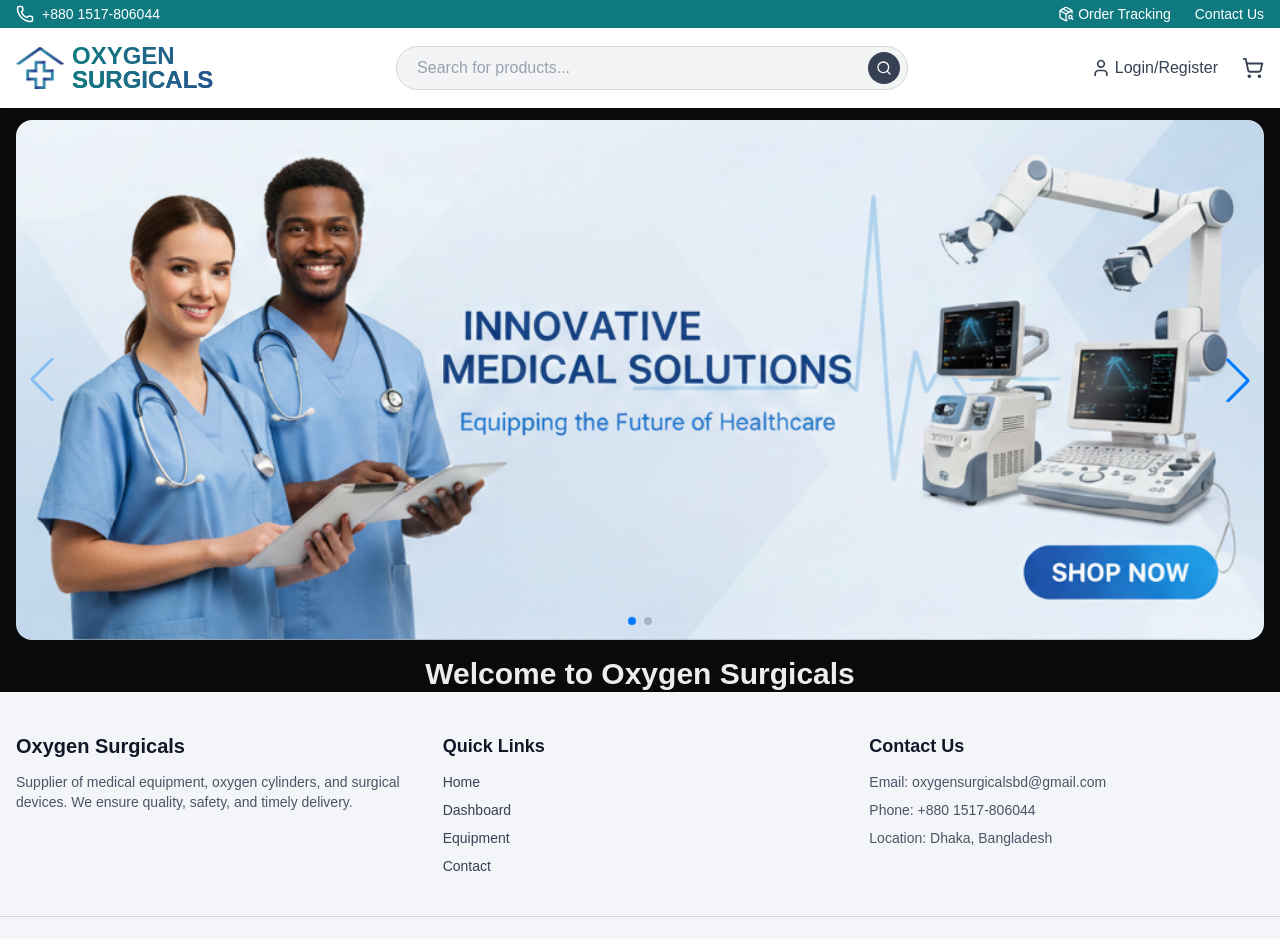
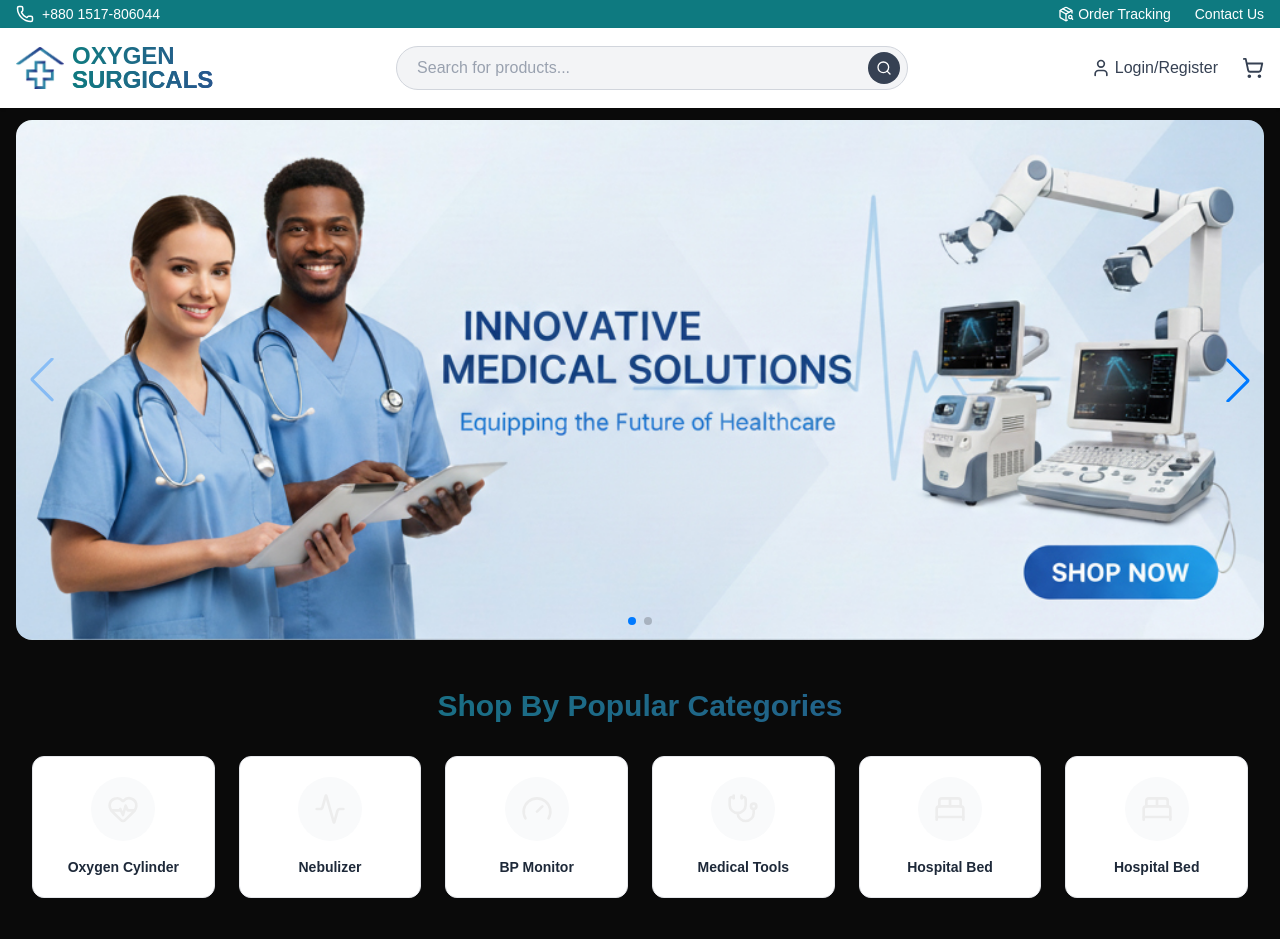
Before and after one commit to mranonno/oxygen-surgicals-web, a Next.js app: page / in a window 1280 px wide. Shown: the top 939 px of the page. Built offline with nearby package versions, Linux system fonts and the light colour scheme.

Commit message:
Shop by category section design

```diff
--- a/app/page.tsx
+++ b/app/page.tsx
@@ -7,6 +7,7 @@ import { Pagination, Navigation } from "swiper/modules";
 import "swiper/css";
 import "swiper/css/pagination";
 import "swiper/css/navigation";
+import ShopByCategory from "@/components/ShopByCategory";
 
 export default function Home() {
   return (
@@ -41,7 +42,7 @@ export default function Home() {
         </SwiperSlide>
       </Swiper>
 
-      <h1 className="text-3xl font-bold mt-4">Welcome to Oxygen Surgicals</h1>
+      <ShopByCategory />
     </div>
   );
 }
--- /dev/null
+++ b/components/ShopByCategory.tsx
@@ -0,0 +1,73 @@
+import {
+  Activity,
+  HeartPulse,
+  Gauge,
+  Stethoscope,
+  BedDouble,
+} from "lucide-react";
+
+const categories = [
+  {
+    id: 1,
+    name: "Oxygen Cylinder",
+    icon: HeartPulse,
+  },
+  {
+    id: 2,
+    name: "Nebulizer",
+    icon: Activity,
+  },
+  {
+    id: 3,
+    name: "BP Monitor",
+    icon: Gauge,
+  },
+  {
+    id: 4,
+    name: "Medical Tools",
+    icon: Stethoscope,
+  },
+  {
+    id: 5,
+    name: "Hospital Bed",
+    icon: BedDouble,
+  },
+  {
+    id: 6,
+    name: "Hospital Bed",
+    icon: BedDouble,
+  },
+];
+
+export default function ShopByCategory() {
+  return (
+    <div className="w-full my-12 px-4">
+      <h1 className="text-3xl font-bold text-center mb-8 bg-linear-to-r to-[#27568D] from-[#0E7A80] bg-clip-text text-transparent">
+        Shop By Popular Categories
+      </h1>
+
+      <div className="grid grid-cols-2 sm:grid-cols-3 md:grid-cols-4 lg:grid-cols-6 gap-6 self-center text-center">
+        {categories.map((category) => {
+          const Icon = category.icon;
+          return (
+            <div
+              key={category.id}
+              className="group cursor-pointer rounded-xl border border-gray-200 bg-white p-5 text-center transition hover:shadow-md hover:border-primary self-center"
+            >
+              <div className="mx-auto flex h-16 w-16 items-center justify-center rounded-full bg-gray-50 transition group-hover:bg-primary">
+                <Icon
+                  size={32}
+                  className="text-primary transition group-hover:text-white"
+                />
+              </div>
+
+              <p className="mt-4 text-sm font-semibold text-gray-800">
+                {category.name}
+              </p>
+            </div>
+          );
+        })}
+      </div>
+    </div>
+  );
+}
```
